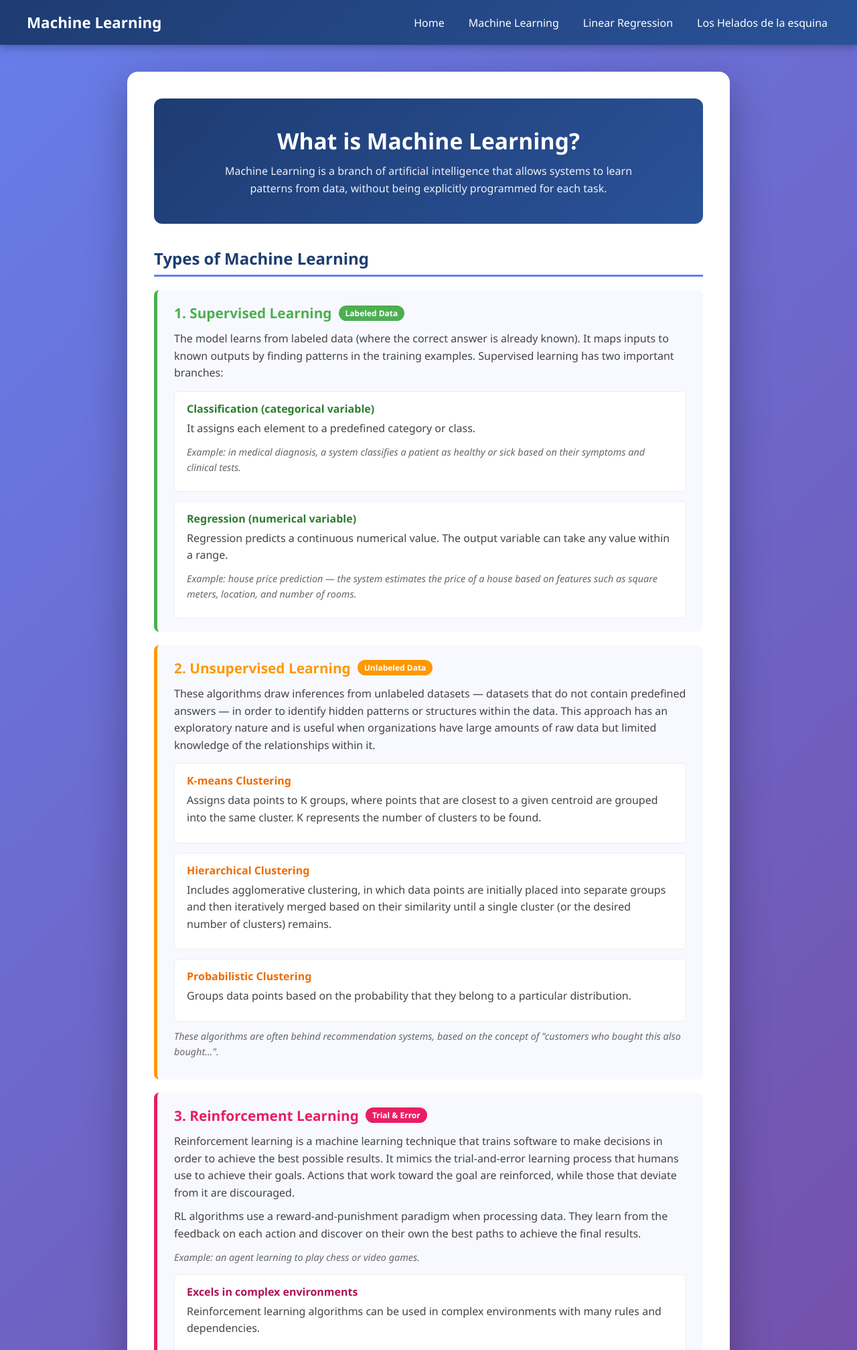
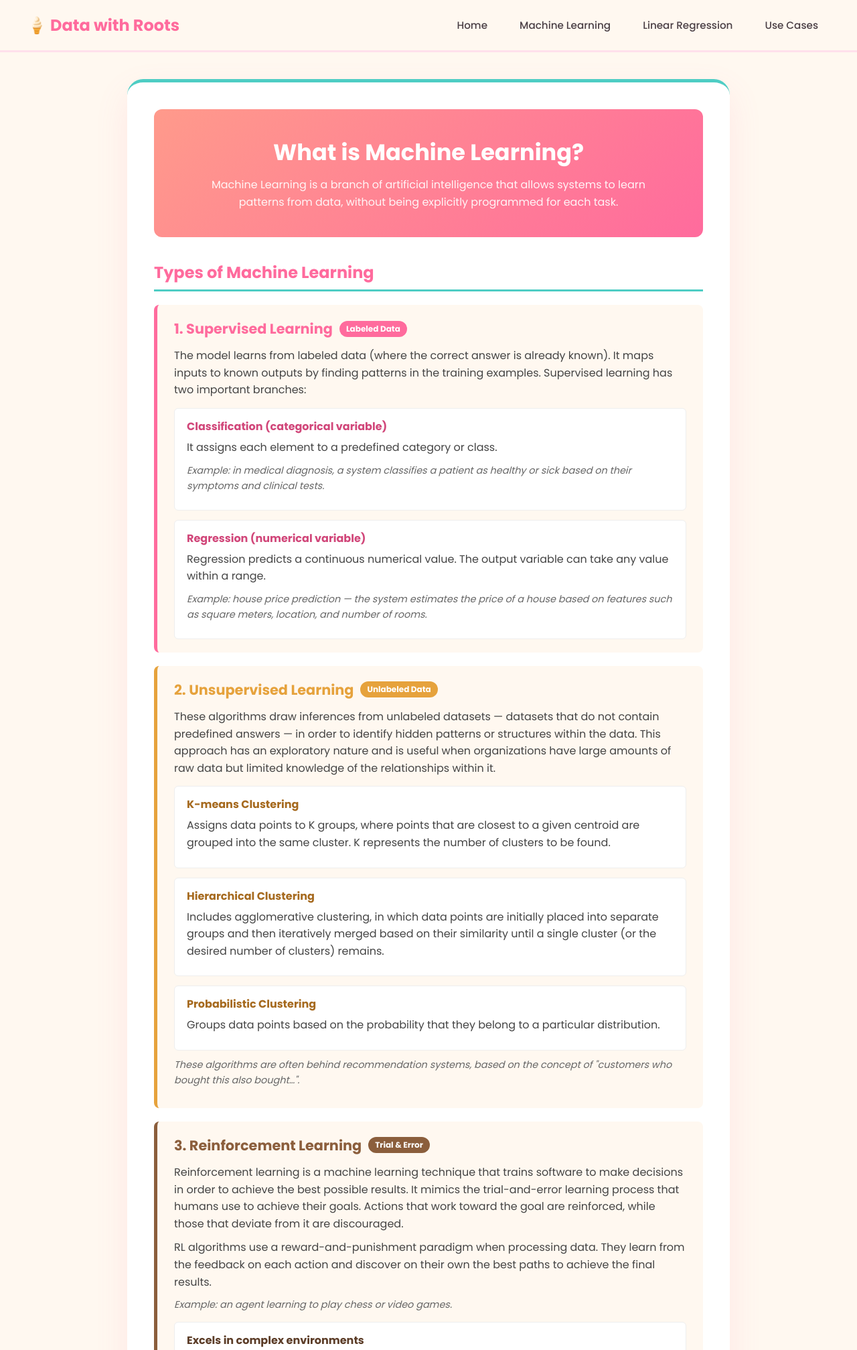
Before and after one commit to EdwGK02/Machine-Learning-IESE, a Flask app: page /machine-learning/types in a window 1280 px wide. Shown: the top 2015 px of the page at 67% size. Run offline with Flask 3, Linux system fonts and the light colour scheme.

Commit message:
Change main colors

```diff
--- a/template/Mol.html
+++ b/template/Mol.html
@@ -4,6 +4,9 @@
     <meta charset="UTF-8">
     <meta name="viewport" content="width=device-width, initial-scale=1.0">
     <title>{% block title %}Data with Roots{% endblock %}</title>
+    <link rel="preconnect" href="https://fonts.googleapis.com">
+    <link rel="preconnect" href="https://fonts.gstatic.com" crossorigin>
+    <link href="https://fonts.googleapis.com/css2?family=Poppins:wght@400;500;600;700&display=swap" rel="stylesheet">
     <style>
         * {
             margin: 0;
@@ -12,36 +15,36 @@
         }
 
         body {
-            font-family: 'Segoe UI', Tahoma, Geneva, Verdana, sans-serif;
-            background: linear-gradient(135deg, #667eea 0%, #764ba2 100%);
+            font-family: 'Poppins', 'Segoe UI', sans-serif;
+            background: #fff8f0;
             min-height: 100vh;
-            color: #333;
+            color: #4a3f45;
         }
 
         /* Navbar */
         .navbar {
-            background: linear-gradient(135deg, #1e3c72 0%, #2a5298 100%);
-            color: white;
-            padding: 18px 40px;
+            background: #fff8f0;
+            border-bottom: 3px solid #ffe0ec;
+            color: #4a3f45;
+            padding: 16px 40px;
             display: flex;
             align-items: center;
             justify-content: space-between;
-            box-shadow: 0 4px 12px rgba(0, 0, 0, 0.25);
             position: relative;
             z-index: 100;
         }
 
         .nav-brand a {
-            color: white;
+            color: #ff6b9d;
             text-decoration: none;
-            font-size: 1.4rem;
-            font-weight: bold;
+            font-size: 1.5rem;
+            font-weight: 700;
         }
 
         .nav-links {
             list-style: none;
             display: flex;
-            gap: 28px;
+            gap: 12px;
         }
 
         .nav-links > li {
@@ -49,18 +52,23 @@
         }
 
         .nav-links > li > a {
-            color: white;
+            color: #4a3f45;
             text-decoration: none;
-            font-size: 1rem;
-            padding: 8px 4px;
-            transition: opacity 0.2s ease;
+            font-size: 0.95rem;
+            font-weight: 500;
+            padding: 10px 18px;
+            border-radius: 999px;
+            display: inline-block;
+            transition: background 0.2s ease, color 0.2s ease, box-shadow 0.2s ease;
         }
 
         .nav-links > li > a:hover {
-            opacity: 0.8;
-            border-bottom: 2px solid #667eea;
+            background: #4ecdc4;
+            color: #ffffff;
+            box-shadow: 0 4px 14px rgba(78, 205, 196, 0.35);
         }
 
+        /* Dropdown: no gap between trigger and menu, so hover never breaks */
         .dropdown-menu {
             display: none;
             position: absolute;
@@ -68,10 +76,13 @@
             left: 0;
             background: #ffffff;
             min-width: 200px;
-            border-radius: 8px;
-            box-shadow: 0 8px 20px rgba(0, 0, 0, 0.2);
+            border-radius: 16px;
+            box-shadow: 0 10px 30px rgba(255, 107, 157, 0.18);
             overflow: hidden;
-            margin-top: 10px;
+            padding: 6px;
+            /* padding-top creates visual breathing room WITHOUT a hover dead-zone */
+            padding-top: 18px;
+            margin-top: -6px;
         }
 
         .dropdown:hover .dropdown-menu {
@@ -80,14 +91,18 @@
 
         .dropdown-menu li a {
             display: block;
-            padding: 12px 18px;
-            color: #1e3c72;
+            padding: 10px 16px;
+            color: #4a3f45;
             text-decoration: none;
-            font-size: 0.95rem;
+            font-size: 0.9rem;
+            font-weight: 500;
+            border-radius: 12px;
+            transition: background 0.2s ease, color 0.2s ease;
         }
 
         .dropdown-menu li a:hover {
-            background: #f8f9ff;
+            background: #ffe0ec;
+            color: #ff6b9d;
         }
 
         /* Page content wrapper */
@@ -95,17 +110,19 @@
             max-width: 900px;
             margin: 40px auto;
             background: #ffffff;
-            border-radius: 16px;
-            box-shadow: 0 20px 60px rgba(0, 0, 0, 0.3);
+            border-radius: 24px;
+            box-shadow: 0 20px 50px rgba(255, 107, 157, 0.12);
             overflow: hidden;
             padding: 40px;
+            border-top: 5px solid #4ecdc4;
         }
 
         footer {
             text-align: center;
             padding: 20px;
-            color: #eee;
+            color: #c9959e;
             font-size: 0.85rem;
+            background: #fff8f0;
         }
     </style>
     {% block extra_style %}{% endblock %}
@@ -114,26 +131,26 @@
 
     <nav class="navbar">
         <div class="nav-brand">
-            <a href="{{ url_for('home') }}">Machine Learning</a>
+            <a href="{{ url_for('home') }}">🍦 Data with Roots</a>
         </div>
         <ul class="nav-links">
             <li><a href="{{ url_for('home') }}">Home</a></li>
             <li class="dropdown">
                 <a href="#">Machine Learning</a>
                 <ul class="dropdown-menu">
-                    <li><a href="{{ url_for('ml_concepts') }}">Machine Learning Concepts</a></li>
+                    <li><a href="{{ url_for('ml_concepts') }}">ML Concepts</a></li>
                     <li><a href="{{ url_for('ml_types') }}">ML Types</a></li>
                 </ul>
             </li>
             <li class="dropdown">
                 <a href="#">Linear Regression</a>
                 <ul class="dropdown-menu">
-                    <li><a href="{{ url_for('lr_concepts') }}">Linear Regression Concepts</a></li>
+                    <li><a href="{{ url_for('lr_concepts') }}">LR Concepts</a></li>
                     <li><a href="{{ url_for('lr_application') }}">Try It</a></li>
                 </ul>
             </li>
             <li class="dropdown">
-                <a href="#">Los Helados de la esquina</a>
+                <a href="#">Use Cases</a>
                 <ul class="dropdown-menu">
                     <li><a href="{{ url_for('use_case', n=1) }}">Use Case 1</a></li>
                     <li><a href="{{ url_for('use_case', n=2) }}">Use Case 2</a></li>
--- a/template/ml_types.html
+++ b/template/ml_types.html
@@ -5,7 +5,7 @@
 {% block extra_style %}
 <style>
     .ml-header {
-        background: linear-gradient(135deg, #1e3c72 0%, #2a5298 100%);
+        background: linear-gradient(135deg, #ff9a8b 0%, #ff6b9d 100%);
         color: white;
         border-radius: 12px;
         padding: 40px;
@@ -26,15 +26,15 @@
     }
 
     .section-title {
-        color: #1e3c72;
+        color: #ff6b9d;
         font-size: 1.5rem;
         margin-bottom: 20px;
         padding-bottom: 8px;
-        border-bottom: 3px solid #667eea;
+        border-bottom: 3px solid #4ecdc4;
     }
 
     .card {
-        background: #f8f9ff;
+        background: #fff8f0;
         border-left: 5px solid;
         border-radius: 8px;
         padding: 20px 25px;
@@ -47,9 +47,9 @@
         box-shadow: 0 8px 20px rgba(0, 0, 0, 0.1);
     }
 
-    .card.supervised { border-color: #4CAF50; }
-    .card.unsupervised { border-color: #FF9800; }
-    .card.reinforcement { border-color: #E91E63; }
+    .card.supervised { border-color: #ff6b9d; }
+    .card.unsupervised { border-color: #e6a23c; }
+    .card.reinforcement { border-color: #8b5e3c; }
 
     .card h3 {
         display: flex;
@@ -59,9 +59,9 @@
         margin-bottom: 12px;
     }
 
-    .card.supervised h3 { color: #4CAF50; }
-    .card.unsupervised h3 { color: #FF9800; }
-    .card.reinforcement h3 { color: #E91E63; }
+    .card.supervised h3 { color: #ff6b9d; }
+    .card.unsupervised h3 { color: #e6a23c; }
+    .card.reinforcement h3 { color: #8b5e3c; }
 
     .badge {
         display: inline-block;
@@ -72,9 +72,9 @@
         border-radius: 12px;
     }
 
-    .card.supervised .badge { background: #4CAF50; }
-    .card.unsupervised .badge { background: #FF9800; }
-    .card.reinforcement .badge { background: #E91E63; }
+    .card.supervised .badge { background: #ff6b9d; }
+    .card.unsupervised .badge { background: #e6a23c; }
+    .card.reinforcement .badge { background: #8b5e3c; }
 
     .card p {
         line-height: 1.6;
@@ -102,9 +102,9 @@
         margin-bottom: 6px;
     }
 
-    .card.supervised .sub-block h4 { color: #2e7d32; }
-    .card.unsupervised .sub-block h4 { color: #ef6c00; }
-    .card.reinforcement .sub-block h4 { color: #ad1457; }
+    .card.supervised .sub-block h4 { color: #d1477a; }
+    .card.unsupervised .sub-block h4 { color: #a66a1f; }
+    .card.reinforcement .sub-block h4 { color: #5c3d28; }
 </style>
 {% endblock %}
 
```
Also changed, not shown: template/home.html (+8 -8 lines), template/lr_concepts.html (+12 -12 lines), template/ml_concepts.html (+8 -8 lines), template/tempLinearRegression.html (+9 -9 lines), template/use_case1.html (+4 -4 lines), template/use_case2.html (+4 -4 lines), template/use_case3.html (+4 -4 lines), template/use_case4.html (+4 -4 lines).
